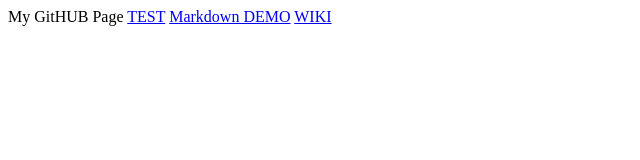
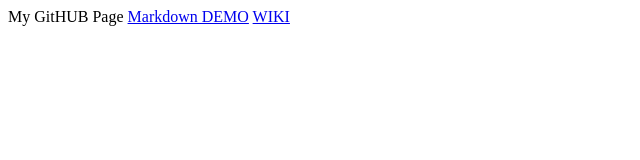
Before and after one commit to gmas/wiki, a plain HTML site: page index.html in a window 1280 px wide. Shown: the full height of the page, 0-640 px from the left. Drawn offline with Linux system fonts and the light colour scheme.

Commit message:
Update index.html

```diff
--- a/index.html
+++ b/index.html
@@ -1,5 +1,4 @@
 My GitHUB Page
 
-<a href="test.html">TEST</a>
 <a href="demo.html">Markdown DEMO</a>
 <a href="https://github.com/gmas/wiki/wiki">WIKI</a>
```
